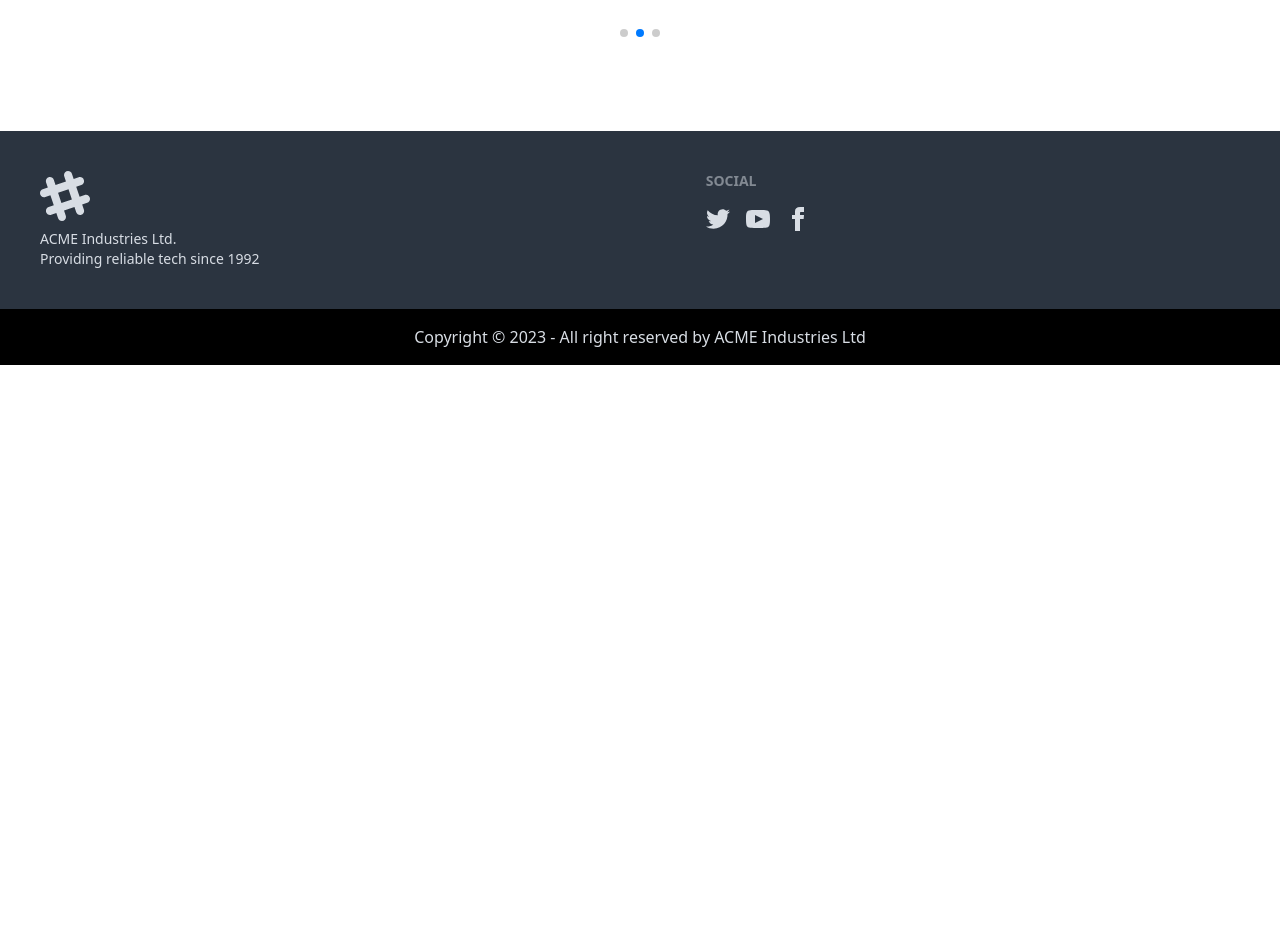
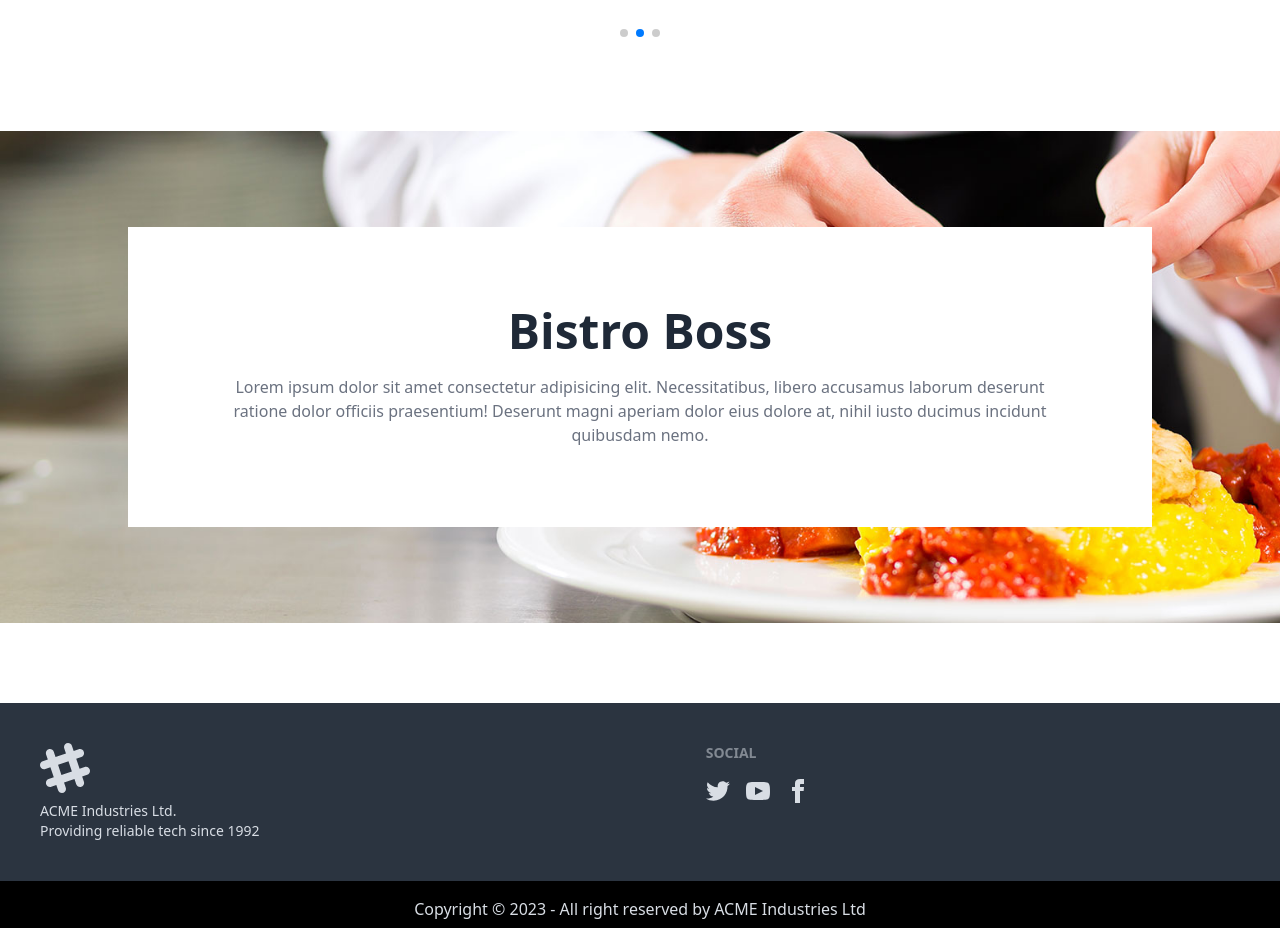
Before and after one commit to Nazmul1582/bistro-boss-client, a React (Vite) app: page / in a window 1280 px wide. Shown: the part 1780-2708 px from the top of the page. Before the commit the page ends 2145 px from the top, so only its background shows below. Built offline with nearby package versions, Linux system fonts and the light colour scheme.

Commit message:
created a cover component as shared

```diff
--- a/src/pages/Home/Home.jsx
+++ b/src/pages/Home/Home.jsx
@@ -1,3 +1,4 @@
+import Cover from "../Shared/Cover/Cover"
 import Banner from "./Banner/Banner"
 import Category from "./Category/Category"
 
@@ -6,6 +7,7 @@ const Home = () => {
     <>
         <Banner />
         <Category />
+        <Cover />
     </>
   )
 }
--- /dev/null
+++ b/src/pages/Shared/Cover/Cover.jsx
@@ -0,0 +1,21 @@
+import image from "../../../assets/home/chef-service.jpg";
+const Cover = () => {
+  return (
+    <section
+      className="py-24 mb-20 bg-cover"
+      style={{ backgroundImage: `url(${image})` }}
+    >
+      <div className="max-w-5xl mx-auto p-10 md:p-20 bg-white text-center">
+        <h2 className="text-5xl font-semibold mb-5">Bistro Boss</h2>
+        <p className="text-gray-500">
+          Lorem ipsum dolor sit amet consectetur adipisicing elit.
+          Necessitatibus, libero accusamus laborum deserunt ratione dolor
+          officiis praesentium! Deserunt magni aperiam dolor eius dolore at,
+          nihil iusto ducimus incidunt quibusdam nemo.
+        </p>
+      </div>
+    </section>
+  );
+};
+
+export default Cover;
```
